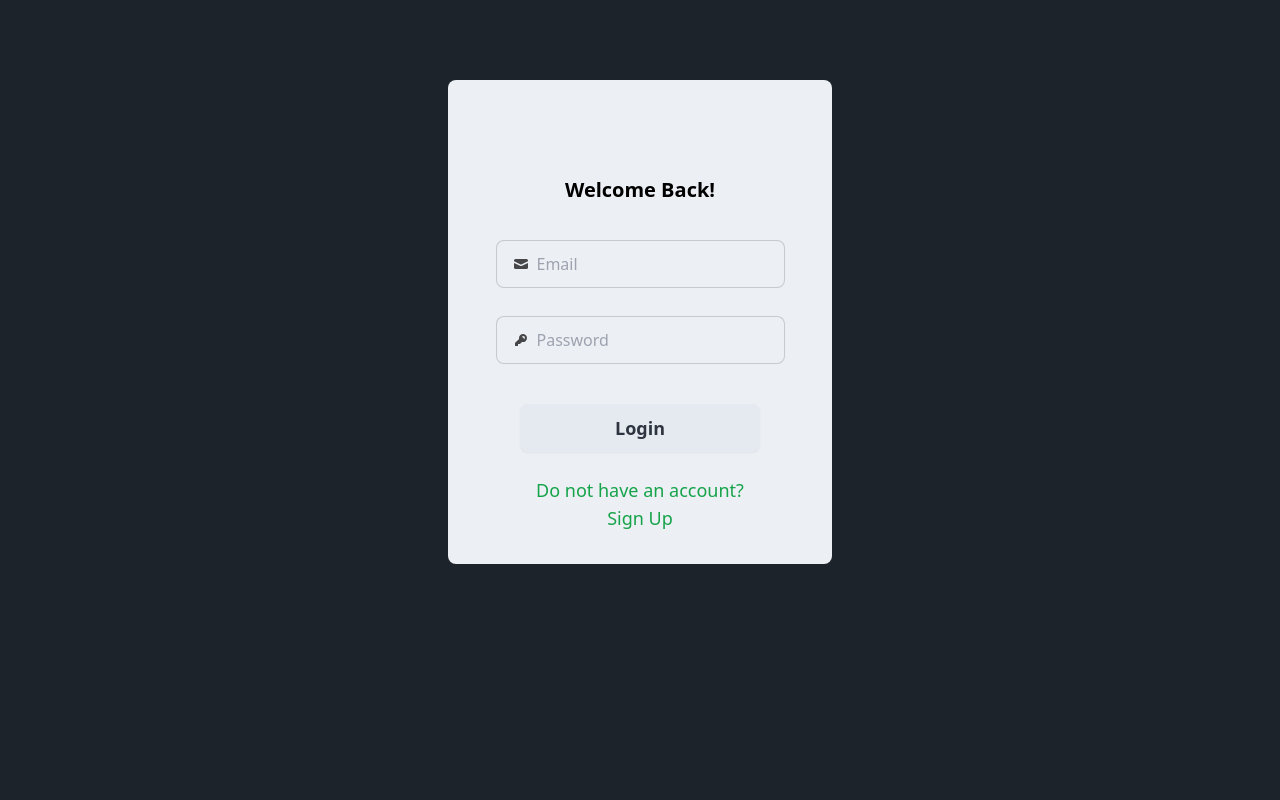
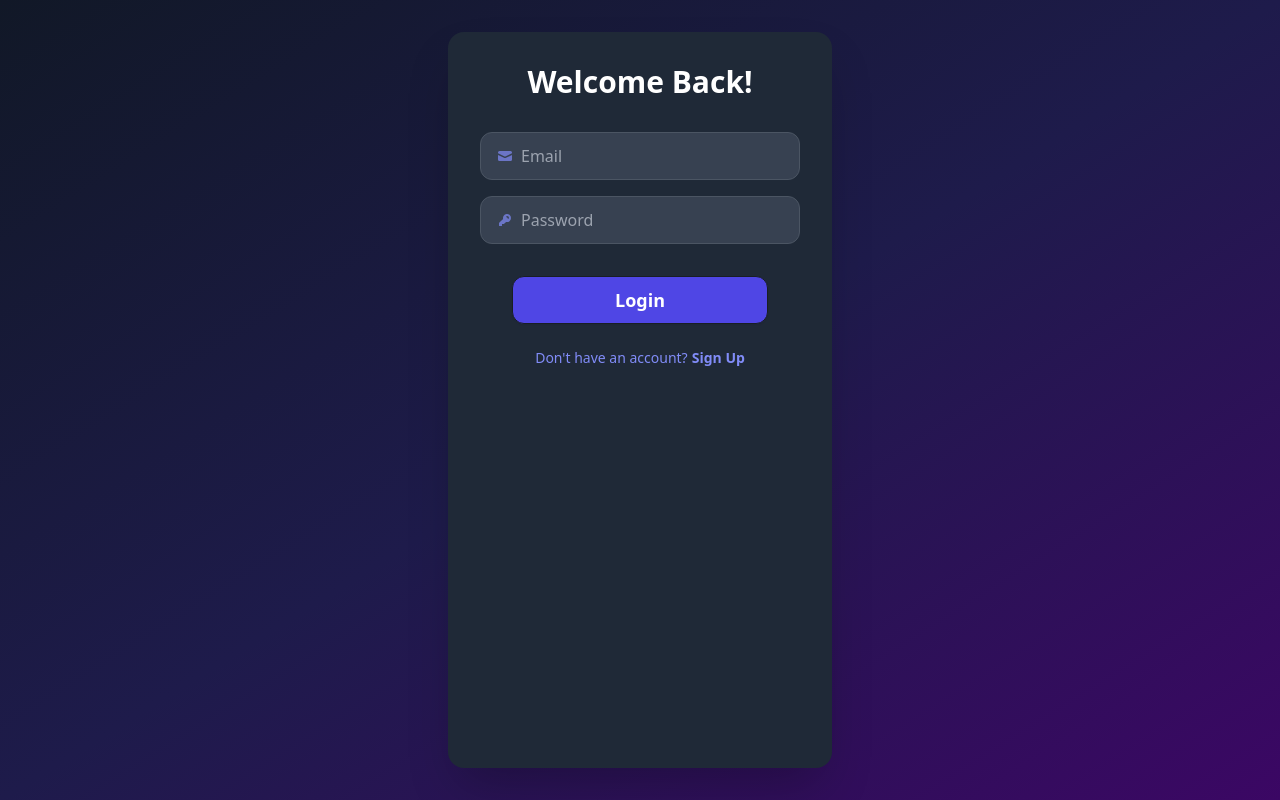
Before and after one commit to ayushtivary/dev-tinder-fe, a React (Vite) app: page /login in a window 1280 px wide. Built offline with nearby package versions, Linux system fonts and the light colour scheme; no server answers.

Commit message:
fix: UI fixes and set photo fix

```diff
--- a/index.html
+++ b/index.html
@@ -4,7 +4,7 @@
     <meta charset="UTF-8" />
     <link rel="icon" type="image/svg+xml" href="/vite.svg" />
     <meta name="viewport" content="width=device-width, initial-scale=1.0" />
-    <title>Dev-tinder</title>
+    <title>Dev</title>
   </head>
   <body>
     <div id="root"></div>
--- a/package.json
+++ b/package.json
@@ -3,6 +3,7 @@
   "private": true,
   "version": "0.0.0",
   "type": "module",
+  "proxy": "http://localhost:3001",
   "scripts": {
     "dev": "vite",
     "build": "vite build",
--- a/src/Components/Login.jsx
+++ b/src/Components/Login.jsx
@@ -5,6 +5,7 @@ import { useDispatch } from "react-redux"
 import { addUser } from "../Store/userSlice"
 import { useNavigate } from "react-router-dom"
 import { Routes, ApiEndPoints } from "../Utils/Constants"
+
 const Login = () => {
     const [emailId, setEmailId] = useState("")
     const [password, setPassword] = useState("")
@@ -12,8 +13,10 @@ const Login = () => {
     const [lastName, setLname] = useState("")
     const [login, setLogin] = useState(true)
     const [error, setError] = useState()
+    const [successMessage, setSuccessMessage] = useState("") // Added state for success message
     const Dispatch = useDispatch()
     const navigate = useNavigate()
+
     const handleLogin = async () => {
         try {
             const res = await axios.post(environment + ApiEndPoints.loginUrl, { emailId, password }, { withCredentials: true })
@@ -24,97 +27,192 @@ const Login = () => {
             console.log(error)
         }
     }
+
     const handleSignin = (event) => {
         setLogin(event)
+        setSuccessMessage("") // Reset success message when switching between login and signup
     }
+
     const handleSignUp = async () => {
         try {
             const res = await axios.post(environment + ApiEndPoints.signupUrl, { firstName, lastName, emailId, password }, { withCredentials: true })
             setLogin(true)
+            setSuccessMessage("User registered successfully!") // Set success message after successful signup
             return navigate(Routes.login)
-        }
-        catch (err) {
+        } catch (err) {
             setError(err?.response?.data)
             console.log(err)
         }
+    }
+    const handleLoginKeyDown = (e) => {
+        if(e.key == 'Enter'){
+            handleLogin()
+        }
+    }
 
-    }
     return (
-        <div className="flex justify-center mt-20 " >
-            <div className="card text-neutral-content w-96 text-center rounded-lg hover:bg-blue-300" data-theme="nord">
-                <div className="card-body items-center text-center mt-16">
-                    <h2 className="card-title text-black">Welcome Back!</h2>
+        <div className="flex justify-center min-h-screen bg-gradient-to-br from-gray-900 via-indigo-950 to-purple-950">
+            <div className="card w-96 bg-gray-800 shadow-2xl m-8 rounded-2xl transition-all duration-300 hover:shadow-[0_0_15px_rgba(99,102,241,0.5)]" data-theme="dark">
+                <div className="card-body items-center text-center p-8">
+                    <h2 className="card-title text-3xl font-bold text-white mb-6">
+                        {login ? 'Welcome Back!' : 'Join Us!'}
+                    </h2>
 
-                    <div className="text-black">
-                        {!login && <><label className="input input-bordered flex items-center gap-2 m-7 rounded-lg text-black">
+                    {/* Show success message when user successfully signs up */}
+                    {successMessage && (
+                        <div className="toast toast-top toast-center mt-20">
+                            <div className="alert alert-success">
+                                <span className="text-white">{successMessage}</span>
+                            </div>
+                        </div>
+                    )}
+
+                    <div className="w-full space-y-4">
+                        {!login && (
+                            <>
+                                <label className="input input-bordered flex items-center gap-2 bg-gray-700 border-gray-600 focus-within:border-indigo-500 rounded-xl transition-colors">
                                     <svg
                                         xmlns="http://www.w3.org/2000/svg"
                                         viewBox="0 0 16 16"
                                         fill="currentColor"
-                                className="h-4 w-4 opacity-70">
+                                        className="h-4 w-4 opacity-70 text-indigo-400"
+                                    >
                                         <path
-                                    d="M2.5 3A1.5 1.5 0 0 0 1 4.5v.793c.026.009.051.02.076.032L7.674 8.51c.206.1.446.1.652 0l6.598-3.185A.755.755 0 0 1 15 5.293V4.5A1.5 1.5 0 0 0 13.5 3h-11Z" />
+                                            d="M2.5 3A1.5 1.5 0 0 0 1 4.5v.793c.026.009.051.02.076.032L7.674 8.51c.206.1.446.1.652 0l6.598-3.185A.755.755 0 0 1 15 5.293V4.5A1.5 1.5 0 0 0 13.5 3h-11Z"
+                                        />
                                         <path
-                                    d="M15 6.954 8.978 9.86a2.25 2.25 0 0 1-1.956 0L1 6.954V11.5A1.5 1.5 0 0 0 2.5 13h11a1.5 1.5 0 0 0 1.5-1.5V6.954Z" />
+                                            d="M15 6.954 8.978 9.86a2.25 2.25 0 0 1-1.956 0L1 6.954V11.5A1.5 1.5 0 0 0 2.5 13h11a1.5 1.5 0 0 0 1.5-1.5V6.954Z"
+                                        />
                                     </svg>
-                            <input type="text" className="grow text-black" placeholder="First Name" value={firstName} onChange={(e) => setFname(e.target.value)} />
-                        </label><label className="input input-bordered flex items-center gap-2 m-7 rounded-lg text-black">
+                                    <input
+                                        type="text"
+                                        className="grow text-white placeholder-gray-400"
+                                        placeholder="First Name"
+                                        value={firstName}
+                                        onChange={(e) => setFname(e.target.value)}
+                                        aria-label="First Name"
+                                    />
+                                </label>
+                                <label className="input input-bordered flex items-center gap-2 bg-gray-700 border-gray-600 focus-within:border-indigo-500 rounded-xl transition-colors">
                                     <svg
                                         xmlns="http://www.w3.org/2000/svg"
                                         viewBox="0 0 16 16"
                                         fill="currentColor"
-                                    className="h-4 w-4 opacity-70">
+                                        className="h-4 w-4 opacity-70 text-indigo-400"
+                                    >
                                         <path
-                                        d="M2.5 3A1.5 1.5 0 0 0 1 4.5v.793c.026.009.051.02.076.032L7.674 8.51c.206.1.446.1.652 0l6.598-3.185A.755.755 0 0 1 15 5.293V4.5A1.5 1.5 0 0 0 13.5 3h-11Z" />
+                                            d="M2.5 3A1.5 1.5 0 0 0 1 4.5v.793c.026.009.051.02.076.032L7.674 8.51c.206.1.446.1.652 0l6.598-3.185A.755.755 0 0 1 15 5.293V4.5A1.5 1.5 0 0 0 13.5 3h-11Z"
+                                        />
                                         <path
-                                        d="M15 6.954 8.978 9.86a2.25 2.25 0 0 1-1.956 0L1 6.954V11.5A1.5 1.5 0 0 0 2.5 13h11a1.5 1.5 0 0 0 1.5-1.5V6.954Z" />
+                                            d="M15 6.954 8.978 9.86a2.25 2.25 0 0 1-1.956 0L1 6.954V11.5A1.5 1.5 0 0 0 2.5 13h11a1.5 1.5 0 0 0 1.5-1.5V6.954Z"
+                                        />
                                     </svg>
-                                <input type="text" className="grow text-black" placeholder="Last Name" value={lastName} onChange={(e) => setLname(e.target.value)} />
-                            </label></>}
-                        <label className="input input-bordered flex items-center gap-2 m-7 rounded-lg text-black">
+                                    <input
+                                        type="text"
+                                        className="grow text-white placeholder-gray-400"
+                                        placeholder="Last Name"
+                                        value={lastName}
+                                        onChange={(e) => setLname(e.target.value)}
+                                        aria-label="Last Name"
+                                    />
+                                </label>
+                            </>
+                        )}
+                        <label className="input input-bordered flex items-center gap-2 bg-gray-700 border-gray-600 focus-within:border-indigo-500 rounded-xl transition-colors">
                             <svg
                                 xmlns="http://www.w3.org/2000/svg"
                                 viewBox="0 0 16 16"
                                 fill="currentColor"
-                                className="h-4 w-4 opacity-70">
+                                className="h-4 w-4 opacity-70 text-indigo-400"
+                            >
                                 <path
-                                    d="M2.5 3A1.5 1.5 0 0 0 1 4.5v.793c.026.009.051.02.076.032L7.674 8.51c.206.1.446.1.652 0l6.598-3.185A.755.755 0 0 1 15 5.293V4.5A1.5 1.5 0 0 0 13.5 3h-11Z" />
+                                    d="M2.5 3A1.5 1.5 0 0 0 1 4.5v.793c.026.009.051.02.076.032L7.674 8.51c.206.1.446.1.652 0l6.598-3.185A.755.755 0 0 1 15 5.293V4.5A1.5 1.5 0 0 0 13.5 3h-11Z"
+                                />
                                 <path
-                                    d="M15 6.954 8.978 9.86a2.25 2.25 0 0 1-1.956 0L1 6.954V11.5A1.5 1.5 0 0 0 2.5 13h11a1.5 1.5 0 0 0 1.5-1.5V6.954Z" />
+                                    d="M15 6.954 8.978 9.86a2.25 2.25 0 0 1-1.956 0L1 6.954V11.5A1.5 1.5 0 0 0 2.5 13h11a1.5 1.5 0 0 0 1.5-1.5V6.954Z"
+                                />
                             </svg>
-                            <input type="text" className="grow text-black" placeholder="Email" value={emailId} onChange={(e) => setEmailId(e.target.value)} />
+                            <input
+                                type="text"
+                                className="grow text-white placeholder-gray-400"
+                                placeholder="Email"
+                                value={emailId}
+                                onKeyDown={handleLoginKeyDown}
+                                onChange={(e) => setEmailId(e.target.value)}
+                                aria-label="Email address"
+                            />
                         </label>
-                        <label className="input rounded-lg input-bordered flex items-center gap-2 m-7">
+                        <label className="input input-bordered flex items-center gap-2 bg-gray-700 border-gray-600 focus-within:border-indigo-500 rounded-xl transition-colors">
                             <svg
                                 xmlns="http://www.w3.org/2000/svg"
                                 viewBox="0 0 16 16"
                                 fill="currentColor"
-                                className="h-4 w-4 opacity-70">
+                                className="h-4 w-4 opacity-70 text-indigo-400"
+                            >
                                 <path
                                     fillRule="evenodd"
                                     d="M14 6a4 4 0 0 1-4.899 3.899l-1.955 1.955a.5.5 0 0 1-.353.146H5v1.5a.5.5 0 0 1-.5.5h-2a.5.5 0 0 1-.5-.5v-2.293a.5.5 0 0 1 .146-.353l3.955-3.955A4 4 0 1 1 14 6Zm-4-2a.75.75 0 0 0 0 1.5.5.5 0 0 1 .5.5.75.75 0 0 0 1.5 0 2 2 0 0 0-2-2Z"
-                                    clipRule="evenodd" />
+                                    clipRule="evenodd"
+                                />
                             </svg>
-                            <input type="password" className="grow text-black" placeholder="Password" value={password} onChange={(e) => setPassword(e.target.value)} />
+                            <input
+                                type="password"
+                                className="grow text-white placeholder-gray-400"
+                                placeholder="Password"
+                                value={password}
+                                onKeyDown={handleLoginKeyDown}
+                                onChange={(e) => setPassword(e.target.value)}
+                                aria-label="Password"
+                            />
                         </label>
-                        <p className="text-red-600">{error}</p>
+                        {error && <p className="text-red-400 text-sm font-medium">{error}</p>}
                     </div>
 
-                    {login &&
-                        <><div className="card-actions justify-end mt-1">
-                            <button className="btn rounded-lg hover:bg-slate-800 w-60 hover:text-white text-lg" onClick={handleLogin}>Login</button>
-                        </div><div class="justify-center mt-4">
-                                <p className="text-green-600 hover:text-black text-lg font-normal">Do not have an account?</p>
-                                <p className="text-green-600 hover:text-black text-lg" role="button" onClick={() => handleSignin(false)}> Sign Up </p>
-                            </div></>
-                    }
-                    {!login &&
-                        <><div className="card-actions justify-end mt-1">
-                            <button className="btn rounded-lg hover:bg-slate-800 w-60 hover:text-white text-lg" onClick={handleSignUp}>Sign Up</button>
-                        </div><div class="justify-center mt-4">
-                                <p className="text-green-600 hover:text-black text-lg font-normal" role="button" onClick={() => handleSignin(true)}>Back to Login</p>
-                            </div></>
-                    }
+                    {login ? (
+                        <>
+                            <div className="card-actions justify-center mt-6">
+                                <button
+                                    className="btn bg-indigo-600 text-white w-64 rounded-xl hover:bg-indigo-500 hover:shadow-[0_0_10px_rgba(99,102,241,0.7)] transition-all duration-300 text-lg font-semibold"
+                                    onClick={handleLogin}
+
+                                >
+                                    Login
+                                </button>
+                            </div>
+                            <div className="text-center mt-4">
+                                <p className="text-indigo-400 text-sm">
+                                    Don't have an account?
+                                    <span
+                                        className="ml-1 font-semibold hover:text-indigo-300 cursor-pointer transition-colors"
+                                        role="button"
+                                        onClick={() => handleSignin(false)}
+                                    >
+                                        Sign Up
+                                    </span>
+                                </p>
+                            </div>
+                        </>
+                    ) : (
+                        <>
+                            <div className="card-actions justify-center mt-6">
+                                <button
+                                    className="btn bg-indigo-600 text-white w-64 rounded-xl hover:bg-indigo-500 hover:shadow-[0_0_10px_rgba(99,102,241,0.7)] transition-all duration-300 text-lg font-semibold"
+                                    onClick={handleSignUp}
+                                >
+                                    Sign Up
+                                </button>
+                            </div>
+                            <div className="text-center mt-4">
+                                <p
+                                    className="text-indigo-400 font-semibold hover:text-indigo-300 cursor-pointer transition-colors"
+                                    role="button"
+                                    onClick={() => handleSignin(true)}
+                                >
+                                    Back to Login
+                                </p>
+                            </div>
+                        </>
+                    )}
                 </div>
             </div>
         </div>
```
Also changed, not shown: src/Components/EditProfile.jsx (+75 -40 lines), src/Components/Navbar.jsx (+20 -14 lines). Lines whose indentation alone changed are shown as unchanged.
